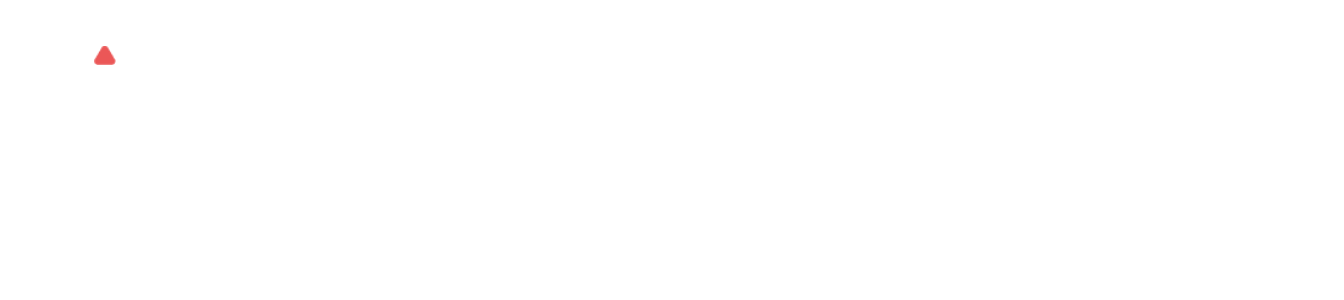
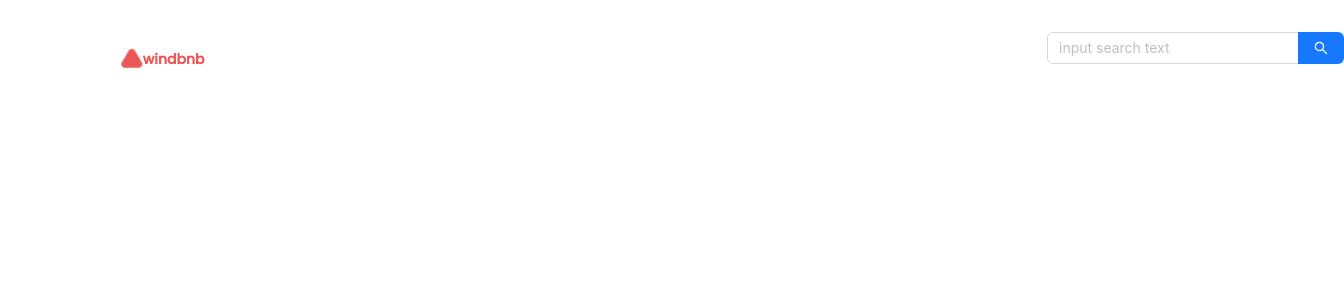
Before and after one commit to beeryani/windbnb, a React (Vite) app: page / in a window 1280 px wide. Shown: the top 300 px of the page, 1344 px wide, since content can reach past the window. Built offline with nearby package versions, Linux system fonts and the light colour scheme.

Commit message:
feat: add Searchbox component and install antd library with the project

```diff
--- a/index.html
+++ b/index.html
@@ -4,6 +4,10 @@
     <meta charset="UTF-8" />
     <link rel="icon" type="image/svg+xml" href="/vite.svg" />
     <meta name="viewport" content="width=device-width, initial-scale=1.0" />
+    <link rel="preconnect" href="https://fonts.googleapis.com">
+    <link rel="preconnect" href="https://fonts.gstatic.com" crossorigin>
+    <link href="https://fonts.googleapis.com/css2?family=Poppins:wght@500&display=swap" rel="stylesheet">
+
     <title>windbnb</title>
   </head>
   <body>
--- a/package.json
+++ b/package.json
@@ -9,6 +9,7 @@
     "preview": "vite preview"
   },
   "dependencies": {
+    "antd": "^5.2.1",
     "react": "^18.2.0",
     "react-dom": "^18.2.0"
   },
--- a/src/components/Heading.jsx
+++ b/src/components/Heading.jsx
@@ -4,8 +4,11 @@
 export default function Heading() {
     return (
     <>
+    <div className="box">
     <div className="wrapper">
     <img src={Logo} width={21.65} height={18.75} />
+    </div>
+    <div className="heading">windbnb</div>
     </div>
     </>
     )
--- /dev/null
+++ b/src/components/Searchbox.jsx
@@ -0,0 +1,21 @@
+import "../css/main.css"
+import { AudioOutlined } from '@ant-design/icons';
+import { Input, Space } from 'antd';
+const { Search } = Input;
+const suffix = (
+  <AudioOutlined
+    style={{
+      fontSize: 16,
+      color: '#1890ff',
+    }}
+  />
+);
+const onSearch = (value) => console.log(value);
+const Searchbox = () => (
+  <Space direction="vertical">
+    <div className="searchbox">
+    <Search placeholder="input search text" onSearch={onSearch} enterButton />
+    </div>
+  </Space>
+);
+export default Searchbox;
--- a/src/css/main.css
+++ b/src/css/main.css
@@ -1,6 +1,34 @@
 body
     .wrapper {
-        position: absolute;
         left: 94px;
         top: 46px;
     }
+    .box {
+        position: absolute;
+        display: flex;
+        align-items: stretch;
+        width: 69px;
+        height: 14px;
+        left: 121px;
+        top: 49px;
+        }
+    .heading{
+        position: relative;
+        font-family: 'Poppins', sans-serif;
+        font-style: normal;
+        font-weight: 700;
+        font-size: 14px;
+        line-height: 21px;
+        color: #EB5757;
+    }
+    .searchbox{
+        position: absolute;
+        width: 297px;
+        height: 55px;
+        left: 1047px;
+        top: 32px;
+
+        /* background: #FFFFFF;
+        box-shadow: 0px 1px 6px rgba(0, 0, 0, 0.1);
+        border-radius: 16px; */
+    }
--- a/src/main.jsx
+++ b/src/main.jsx
@@ -1,9 +1,11 @@
 import React from 'react'
 import ReactDOM from 'react-dom/client'
 import Heading from './components/Heading'
+import Searchbox from './components/Searchbox'
 
 ReactDOM.createRoot(document.getElementById('root')).render(
   <React.StrictMode>
     <Heading />
+    <Searchbox />
   </React.StrictMode>,
 )
```
Also changed, not shown: 1 other file (tests, documents, lock files or other folders).
